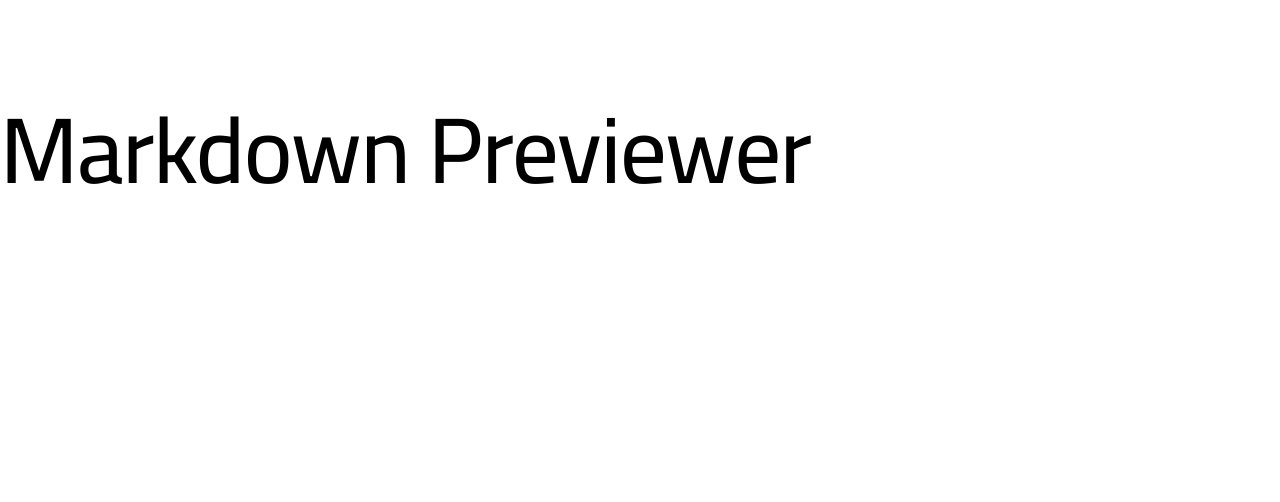
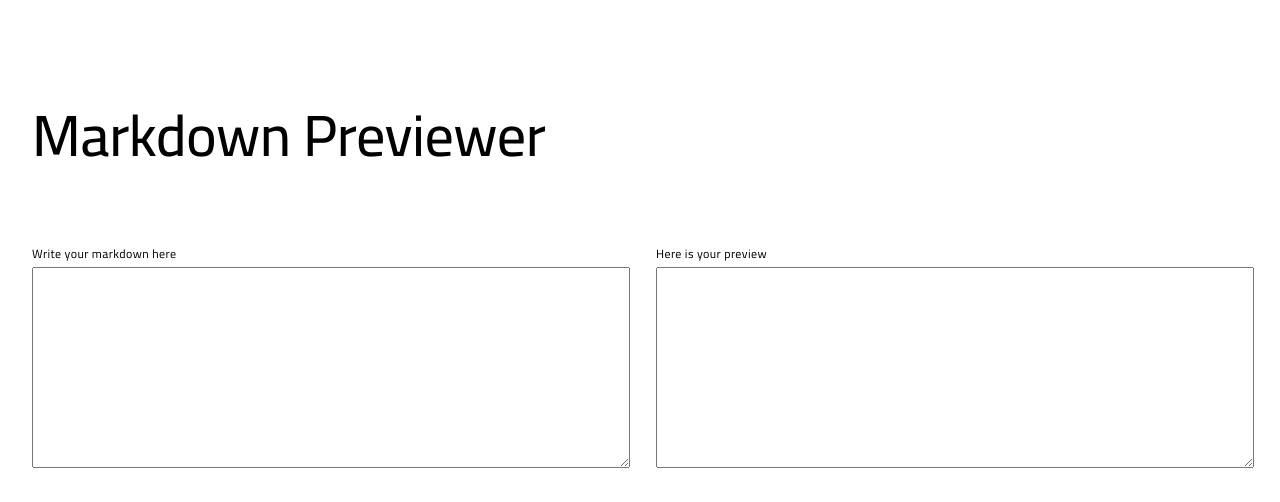
Before and after one commit to saerry-sarr/markdown-previewer, an Angular app: page / in a window 1280 px wide. Shown: the top 502 px of the page. Built offline with nearby package versions, Linux system fonts and the light colour scheme.

Commit message:
Add form and basic structure

```diff
--- a/src/app/app.component.html
+++ b/src/app/app.component.html
@@ -1,11 +1,16 @@
-<h1>Markdown Previewer</h1>
+<h2>Markdown Previewer</h2>
 
-<div class="wrapper">
-  <div class="editing-side">
+<form [formGroup]="form">
+  <div class="wrapper">
+    <div class="editing-side">
+      <span class="caption">Write your markdown here</span>
+      <textarea formControlName="editing" rows="10"></textarea>
+    </div>
+    <div class="preview-side">
+      <span class="caption">Here is your preview</span>
+      <textarea formControlName="preview" rows="10"></textarea>
+    </div>
+  </div>
+</form>
 
-  </div>
-  <div class="preview-side">
-
-  </div>
-  <div class="hint-side"></div>
-</div>
+<div class="hint-side"></div>
--- a/src/app/app.component.ts
+++ b/src/app/app.component.ts
@@ -1,13 +1,22 @@
 import { Component } from '@angular/core';
+import { FormBuilder, FormGroup, ReactiveFormsModule } from '@angular/forms';
 import { RouterOutlet } from '@angular/router';
 
 @Component({
   selector: 'app-root',
   standalone: true,
-  imports: [RouterOutlet],
+  imports: [RouterOutlet, ReactiveFormsModule],
   templateUrl: './app.component.html',
   styleUrl: './app.component.scss'
 })
 export class AppComponent {
-  title = 'markdown-previewer';
+  public title = 'markdown-previewer';
+  public form: FormGroup;
+
+  constructor(private readonly fb: FormBuilder) {
+    this.form = this.fb.group({
+      editing: '',
+      preview: ''
+    })
+  }
 }
--- a/src/styles.scss
+++ b/src/styles.scss
@@ -17,10 +17,9 @@ body,
 html {
   margin: 0;
   padding: 0;
-	width: 100%;
   height: 100%;
   display: block;
-	font-family: 'Cairo', sans-serif;
+  font-family: "Cairo", sans-serif;
   font-weight: 400;
   font-size: 16px;
   color: var(--text-color);
@@ -32,12 +31,12 @@ html {
 
 body {
   background-color: var(--background-color);
+  padding: 2rem;
 }
 
-
 @font-face {
-	font-family: 'Cairo';
-	src: url('/Cairo/Cairo-VariableFont_slnt,wght.ttf') format('truetype');
+  font-family: "Cairo";
+  src: url("/Cairo/Cairo-VariableFont_slnt,wght.ttf") format("truetype");
 }
 
 h1 {
@@ -138,14 +137,21 @@ button {
 .wrapper {
   display: grid;
   grid-template-columns: 1fr 1fr;
+  column-gap: 2rem;
 }
 
 .editing-side {
-
+  textarea {
+    width: 100%;
+    height: 100%;
+  }
 }
 
 .preview-side {
-
+  textarea {
+    width: 100%;
+    height: 100%;
+  }
 }
 
 .hint-side {
```
Lines whose indentation alone changed are shown as unchanged.
